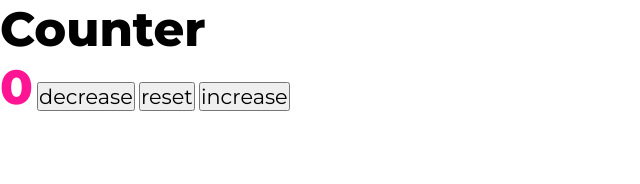
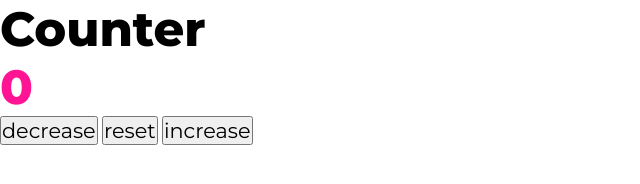
Before and after one commit to VLOrozco/javascript-counter, a plain HTML site: page index.html in a window 1280 px wide. Shown: the whole page, without its empty margins (0-640 px from the left). Drawn offline with Linux system fonts and the light colour scheme.

Commit message:
#buttons div created around all buttons

```diff
--- a/index.html
+++ b/index.html
@@ -13,15 +13,14 @@
 <body>
 
   <div id="container">
-    <div id="text">
-      <h1 class="title">Counter</h1>
+    <h1 class="title">Counter</h1>
 
-      <span id="counter">0</span>
+    <span id="counter">0</span>
 
+    <div id="buttons">
       <button id="decrease" class="btn">decrease</button>
       <button id="reset" class="btn">reset</button>
       <button id="increase" class="btn">increase</button>
-
     </div>
   </div>
 
```
